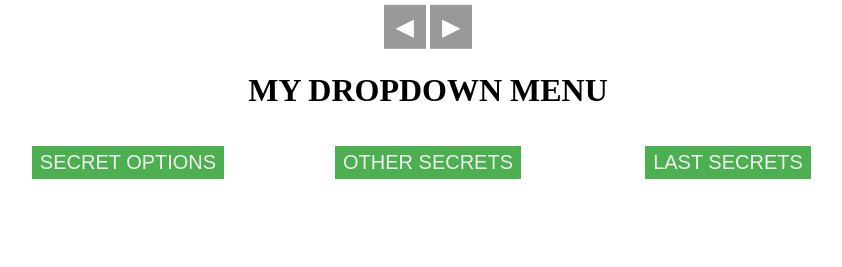
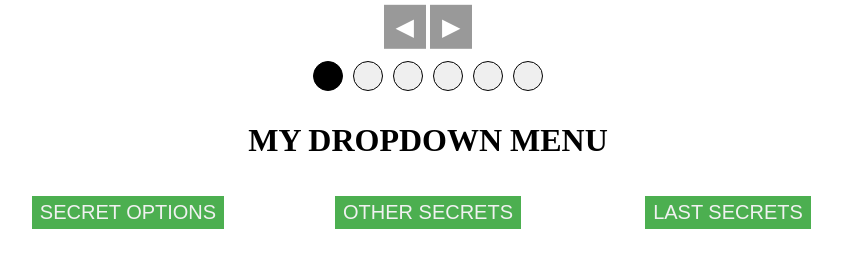
Before and after one commit to thefx3/interactions, a website built with webpack: page src/template.html in a window 1280 px wide. Shown: the part 493-760 px from the top of the page, without its empty margins (212-1054 px from the left). Built offline with nearby package versions, Linux system fonts and the light colour scheme.

Commit message:
Update indicators on the next/prev buttons

```diff
--- a/src/index.js
+++ b/src/index.js
@@ -38,12 +38,23 @@ document.addEventListener("DOMContentLoaded", () => {
 
 // Initialize the carousel
 
+let currentIndex = 0;
+// Function to set the current index
+
+function setCurrentIndex(index) {
+  currentIndex = index;
+  return currentIndex;
+}
+
+function getCurrentIndex() {
+  return currentIndex;
+}
+
 document.addEventListener("DOMContentLoaded", () => {
   const track = document.querySelector(".carousel-track");
   const slides = Array.from(track.children);
   const prevBtn = document.querySelector(".prev");
   const nextBtn = document.querySelector(".next");
-  let currentIndex = 0;
 
   function updateCarousel() {
     const offset = -400 * currentIndex;
@@ -53,15 +64,55 @@ document.addEventListener("DOMContentLoaded", () => {
 
   prevBtn.addEventListener("click", () => {
     currentIndex = (currentIndex - 1 + slides.length) % slides.length;
+    setCurrentIndex(currentIndex);
     console.log(`Current Index: ${currentIndex}`);
     console.log(`Total Slides: ${slides.length}`);
     updateCarousel();
+    updateIndicators();
   });
 
   nextBtn.addEventListener("click", () => {
     currentIndex = (currentIndex + 1) % slides.length;
+    setCurrentIndex(currentIndex);
     console.log(`Current Index: ${currentIndex}`);
     console.log(`Total Slides: ${slides.length}`);
     updateCarousel();
+    updateIndicators();
   });
+
+  // Initialize the carousel position
+  const myCarousel = document.querySelector(".mycarousel");
+
+  const indicatorsContainer = document.createElement("div");
+  indicatorsContainer.classList.add("carousel-indicators");
+  myCarousel.appendChild(indicatorsContainer);
+
+  slides.forEach((slide, index) => {
+    const indicator = document.createElement("button");
+    indicator.classList.add("carousel-indicator");
+    indicator.dataset.index = index;
+    indicatorsContainer.appendChild(indicator);
+
+    indicator.addEventListener("click", () => {
+      setCurrentIndex(indicator.dataset.index);
+      console.log(`Current Index: ${getCurrentIndex()}`);
+      updateCarousel();
+      updateIndicators();
+    });
+
+
+  });
+
+  function updateIndicators() {
+    const indicators = indicatorsContainer.children;
+    Array.from(indicators).forEach((indicator) => {
+      if (indicator.dataset.index == getCurrentIndex()) {
+        indicator.classList.add("active");
+      } else {
+        indicator.classList.remove("active");
+      }
+    });
+  }
+  updateIndicators();
+
 });
--- a/src/styles_carousel.css
+++ b/src/styles_carousel.css
@@ -57,3 +57,30 @@
     background-color: #3e8e41;
     transform: scale(0.95);
 }
+
+.carousel-indicators {
+    display: flex;
+    flex-direction: row;
+    gap: 10px;
+    justify-content: center;
+    margin-top: 10px;
+    margin-bottom: 10px;
+}
+.carousel-indicator {
+    display: flex;
+    justify-content: center;
+    aspect-ratio: 1/1;
+    width: 30px;
+    border: 1px solid black;
+    border-radius: 50%;
+}
+
+.carousel-indicator:hover {
+    background-color: #3e8e41;
+    opacity: 0.8;
+    transform: scale(0.95);
+}
+
+.active {
+    background-color: black;
+}
```
